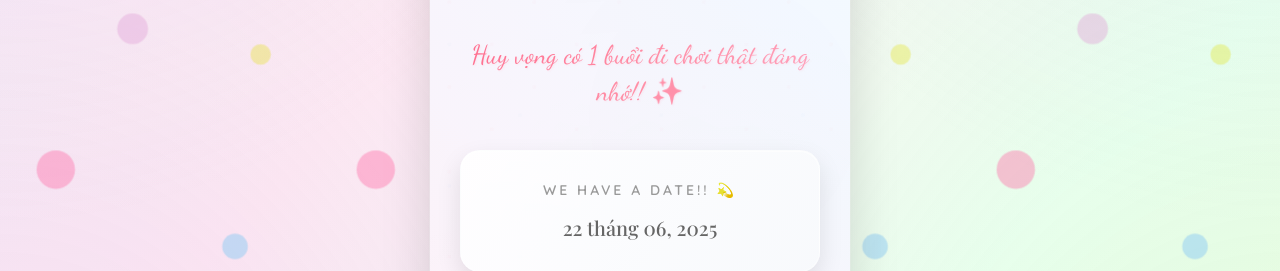
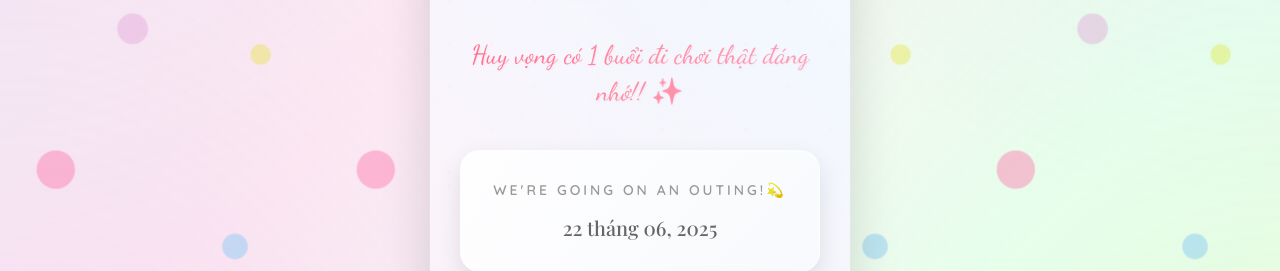
Before and after one commit to ngocthien2306/cungnhaulaca, a plain HTML site: page index.html in a window 1280 px wide. Shown: the part 1157-1428 px from the top of the page. Drawn offline with nearby package versions, Linux system fonts and the light colour scheme.

Commit message:
Update index.html

```diff
--- a/index.html
+++ b/index.html
@@ -1489,7 +1489,7 @@
             </div>
 
             <div class="date-announcement">
-                <div class="date-text">WE HAVE A DATE!! 💫</div>
+                <div class="date-text">We're going on an outing!💫</div>
                 <div class="date-full">22 tháng 06, 2025</div>
             </div>
 
```
